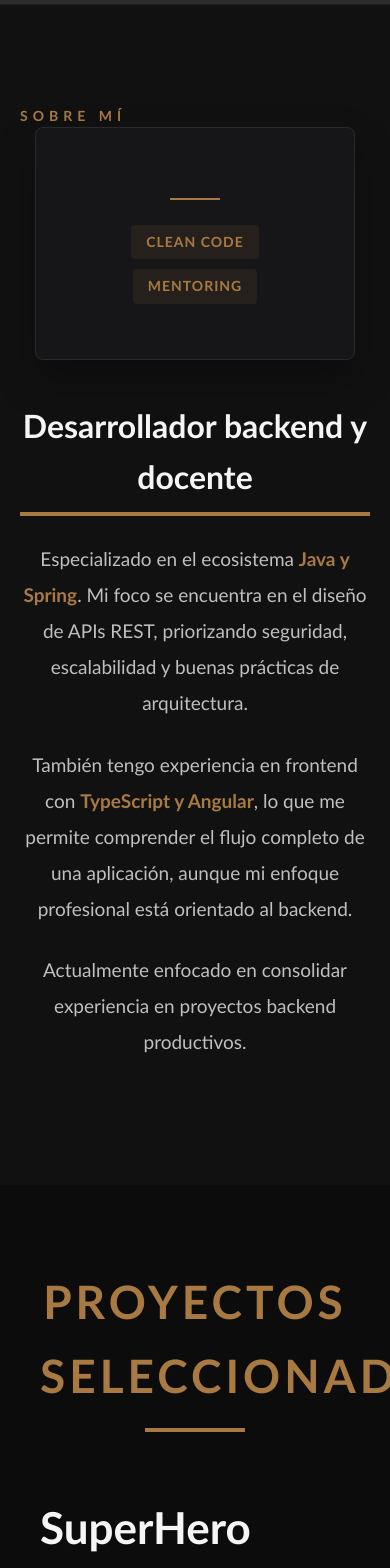
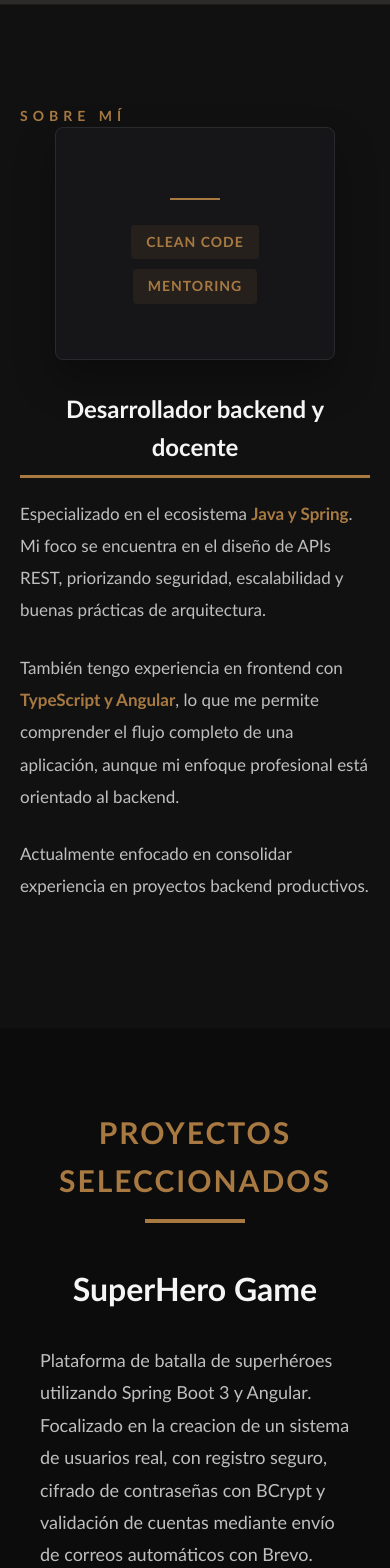
Before and after one commit to Roqueotha04/roqueotha_portfolio, an Angular app: page / in a window 390 px wide. Shown: the part 860-2428 px from the top of the page. Built offline with nearby package versions, Linux system fonts and the light colour scheme.

Commit message:
feat: add docker logo to Book_loan project and modify projects and about me css to be responsive

```diff
--- a/src/app/home/about/about.css
+++ b/src/app/home/about/about.css
@@ -87,17 +87,34 @@
 @media (max-width: 900px) {
   .about-grid {
     grid-template-columns: 1fr;
-    gap: 40px;
+    gap: 30px;
     text-align: center;
   }
+
   .about-visual {
     order: -1;
+    display: flex;
+    justify-content: center;
   }
+
   .about-subtitle {
     border-left: none;
-    border-bottom: 4px solid #A87A42;
+    border-bottom: 3px solid #A87A42;
     padding-left: 0;
-    padding-bottom: 10px;
+    padding-bottom: 8px;
     display: inline-block;
+    font-size: 24px;
+    margin-bottom: 20px;
+  }
+
+  .about-text p {
+    text-align: left;
+    font-size: 17px;
+  }
+
+  .visual-card {
+    width: 100%;
+    max-width: 280px;
+    margin: 0 auto;
   }
 }
--- a/src/app/home/projects/projects.css
+++ b/src/app/home/projects/projects.css
@@ -139,11 +139,27 @@
 }
 
 @media (max-width: 900px) {
+  .section-label {
+    font-size: 30px;
+    letter-spacing: 2px;
+    margin-bottom: 40px;
+  }
+
   .project-item {
     grid-template-columns: 1fr;
     gap: 40px;
   }
+
   .project-image-container {
-    margin-top: 0; /* En móvil vuelven a su posición normal */
+    margin-top: 0;
+  }
+
+  .project-title {
+    font-size: 32px;
+    text-align: center;
+  }
+
+  .project-description p {
+    text-align: left;
   }
 }
--- a/src/app/home/projects/projects.html
+++ b/src/app/home/projects/projects.html
@@ -104,6 +104,7 @@
             <i class="devicon-spring-original colored"></i>
             <i class="devicon-mysql-original colored"></i>
             <i class="devicon-junit-plain colored"></i>
+            <i class="devicon-docker-plain colored"></i>
           </div>
         </div>
 
```
